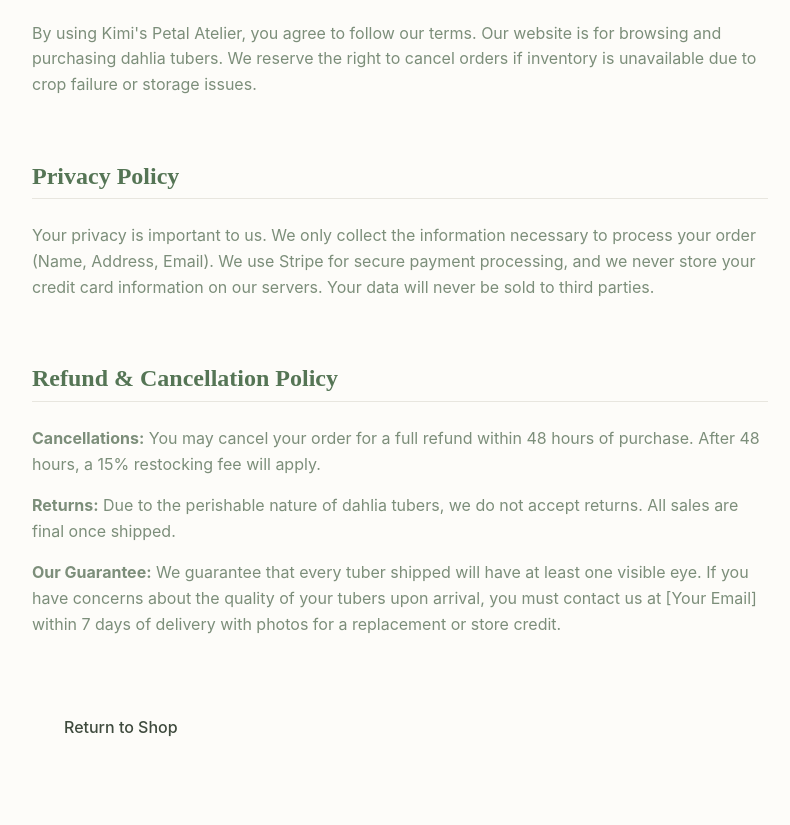
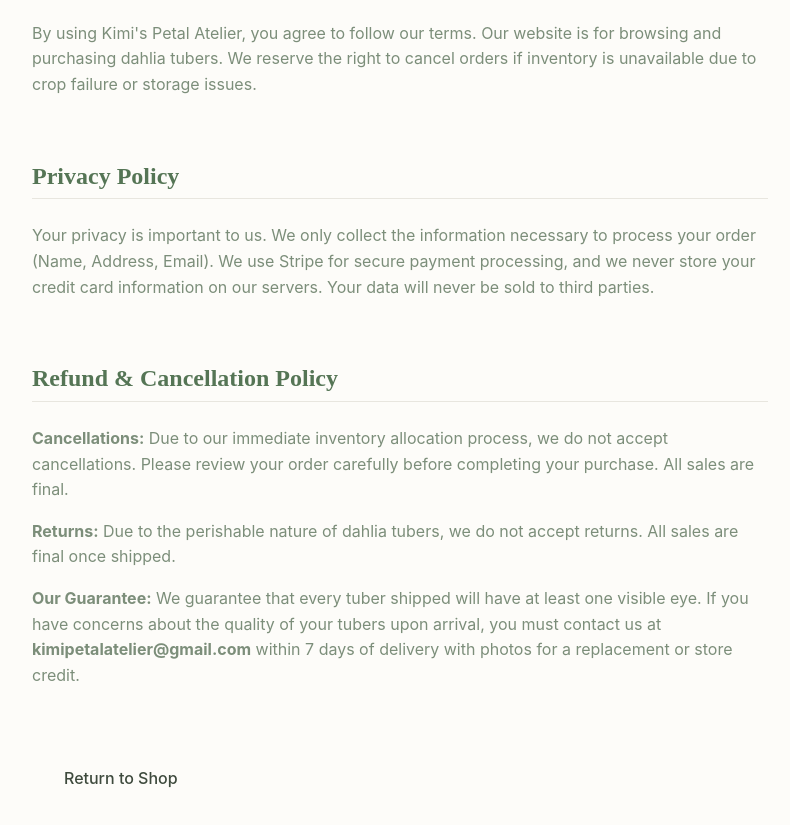
Before and after one commit to kimipetalatelier/kimi-petal-atelier, a website: page policies.html in a window 1280 px wide. Shown: the part 233-1058 px from the top of the page, without its empty margins (240-1030 px from the left). Drawn offline with Linux system fonts and the light colour scheme; a web font is replaced by a local one.

Commit message:
Add files via upload

```diff
--- a/policies.html
+++ b/policies.html
@@ -44,9 +44,9 @@
 
         <section class="policy-section">
             <h2>Refund & Cancellation Policy</h2>
-            <p><strong>Cancellations:</strong> You may cancel your order for a full refund within 48 hours of purchase. After 48 hours, a 15% restocking fee will apply.</p>
+            <p><strong>Cancellations:</strong> Due to our immediate inventory allocation process, we do not accept cancellations. Please review your order carefully before completing your purchase. All sales are final.</p>
             <p><strong>Returns:</strong> Due to the perishable nature of dahlia tubers, we do not accept returns. All sales are final once shipped.</p>
-            <p><strong>Our Guarantee:</strong> We guarantee that every tuber shipped will have at least one visible eye. If you have concerns about the quality of your tubers upon arrival, you must contact us at [Your Email] within 7 days of delivery with photos for a replacement or store credit.</p>
+            <p><strong>Our Guarantee:</strong> We guarantee that every tuber shipped will have at least one visible eye. If you have concerns about the quality of your tubers upon arrival, you must contact us at <strong>kimipetalatelier@gmail.com</strong> within 7 days of delivery with photos for a replacement or store credit.</p>
         </section>
 
         <a href="index.html" class="btn btn-secondary">Return to Shop</a>
```
Also changed, not shown: index.html (+2 -1 lines).
